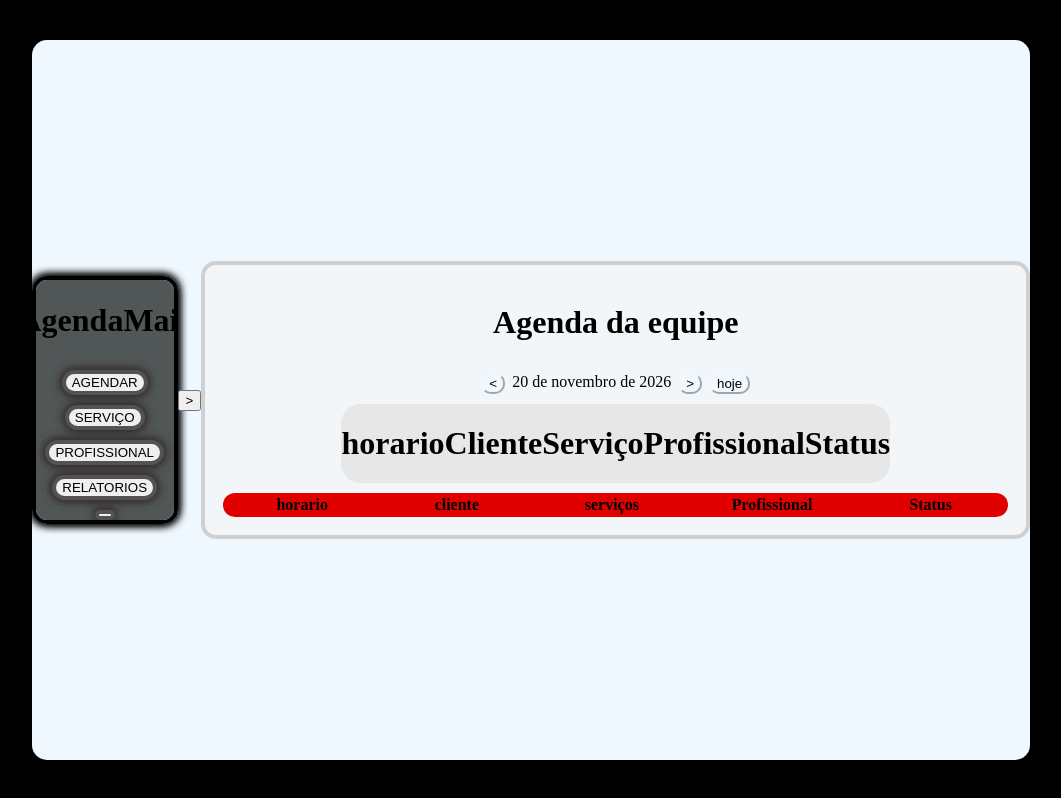
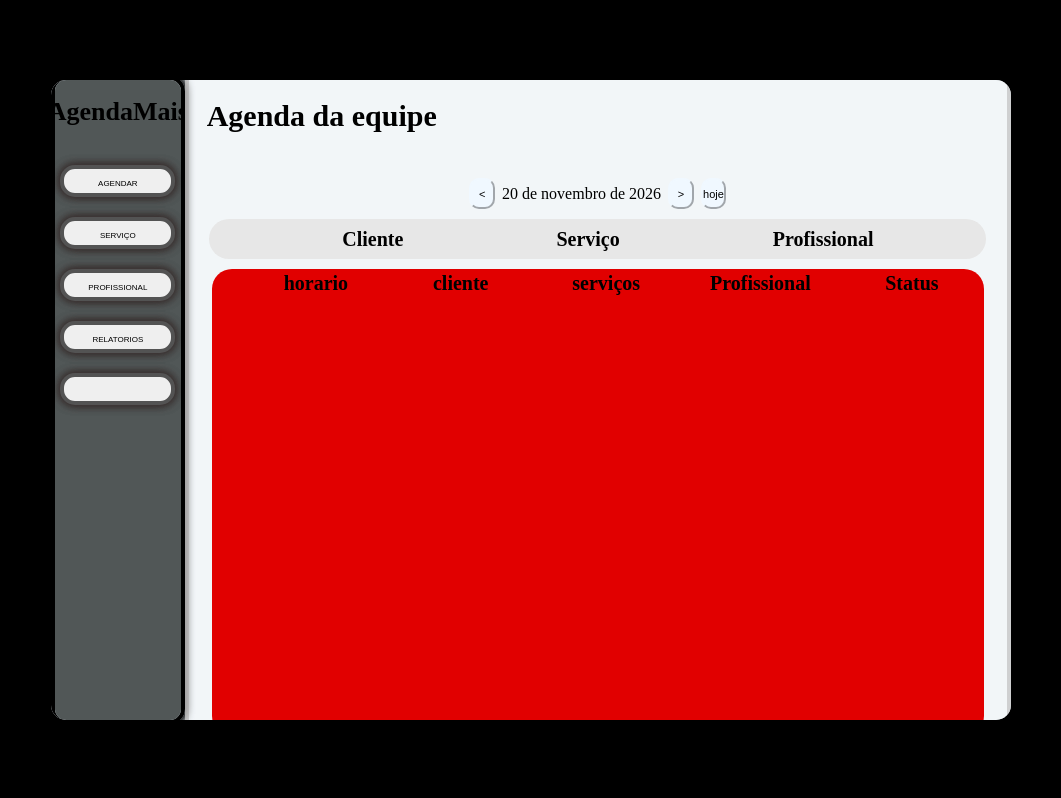
Before and after one commit to ksiteshospedagem-crypto/gendaMais, a plain HTML site: page index.html in a window 1280 px wide. Shown: the whole page, without its empty margins (109-1170 px from the left). Drawn offline with Linux system fonts and the light colour scheme.

Commit message:
Add files via upload

```diff
--- a/style.css
+++ b/style.css
@@ -17,12 +17,97 @@ body{
 
 @media (min-width: 1025px) {
   /*pc*/
-.base {
-  height: 90vh;
-  width: 78vw;
+  .base {
+    width: 75vw;
+    height: 80vh;
   }
+
+
+
+
+
+
+  .NAV-BAR {
+    height: 100%;
+    width: 10vw;
+
+    gap: 20px;
+  }
+
+  #menu-butt{
+  display: none;
 }
 
+
+
+
+
+
+  #text{
+    font-size: 26px;
+  }
+
+  .age-titulo-principal{
+    width: 100%;
+    font-size: 15px;
+    align-items: end;
+    display: flex;
+    padding: 15px;
+  }
+
+  .byt-ini,
+  .selecao{
+  width: 9vw;
+  height: 4vh;
+  font-size: 8px;
+  padding: 10px;
+}
+
+  .painel{
+    height: 84vh;
+    width: 83%;
+
+  }
+
+
+.agenda-principal{
+  height: 60vh;
+  width: 58vw;
+
+
+  padding-left: 30px;
+  font-size: 20px;
+
+}
+
+  .age-titulo{
+    height: 5vh;
+    width: 60vw;
+
+    font-size: 10px;
+
+    gap: 153px;
+    padding-left: 9px;
+  }
+
+  #age_org{
+    height: 4vh;
+    width: 80vw;
+  }
+
+  .but-data,
+  #sel-dat-hoj{
+    width: 2vw;
+    display: flex;
+    font-size: 11px;
+    align-items: center;
+    justify-content: center;
+  }
+
+  #data_texto{
+    display: flex;
+    align-items: center;
+  }
 
 @media (min-width: 768px) and (max-width: 1024px) {
   /*tablet*/
@@ -38,6 +123,7 @@ body{
   .base {
     width: 100vw;
     height: 80vh;
+
   }
 
 
@@ -138,6 +224,8 @@ body{
 }
 
 }
+
+}
 /* responsividade fim */
 
 .base{
@@ -164,7 +252,7 @@ body{
                 0PX 0PX 10PX rgb(0, 0, 0);
 
 
-    gap: 10px;
+
     overflow: auto;
     display: flex;
     flex-direction: column;
```
